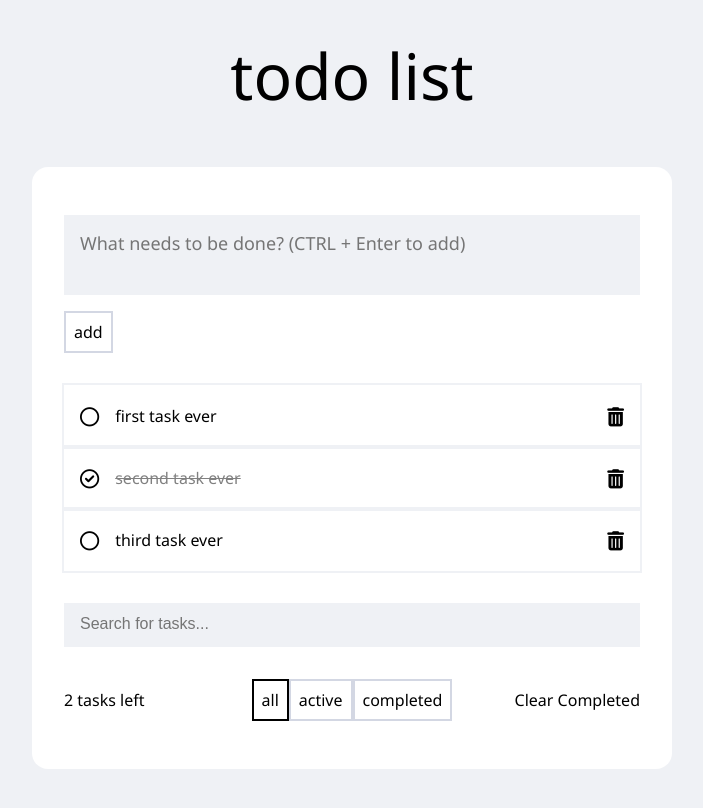
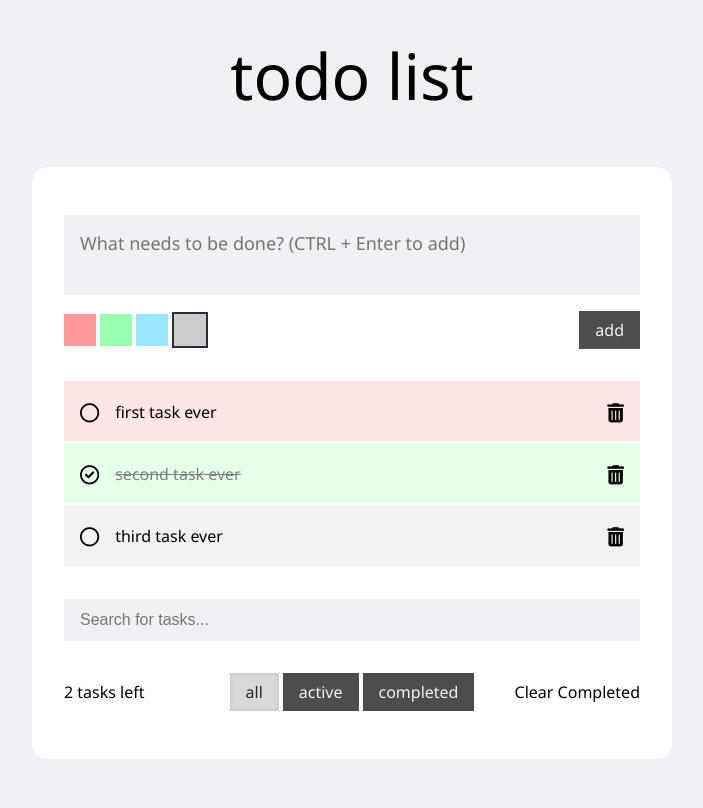
Before and after one commit to joseph-bravo/practice-react-scss-todolist, a React (Vite) app: page / in a window 1280 px wide. Shown: the top 808 px of the page, without its empty margins (288-991 px from the left). Built offline with nearby package versions, Linux system fonts and the light colour scheme.

Commit message:
complete color functionality

```diff
--- a/src/App.tsx
+++ b/src/App.tsx
@@ -39,18 +39,20 @@ export function App() {
   const list = useAutoAnimateCustom();
   const form = useRef(null);
 
-  const formSchema = { content: '' };
+  const formSchema = { content: '', color: 'neutral' };
   const [formInput, setFormInput] = useState(formSchema);
 
   const handleFormInputChange = ({ target: { name, value } }) => {
     setFormInput({ ...formInput, [name]: value });
   };
 
+  console.log(formInput);
+
   const handleSubmit = (event: FormEvent) => {
     event.preventDefault();
-    const { content } = formInput;
+    const { content, color } = formInput;
     const id = uuidv4();
-    setTasks([...tasks, { content: content.trim(), done: false, id }]);
+    setTasks([...tasks, { content: content.trim(), done: false, color, id }]);
     setFormInput(formSchema);
   };
 
@@ -98,6 +100,26 @@ export function App() {
               placeholder="What needs to be done? (CTRL + Enter to add)"
             />
             <div className="controls">
+              <div className="color-selection">
+                {colorOptions.map(color => {
+                  return (
+                    <button
+                      key={color}
+                      onClick={e => {
+                        e.preventDefault();
+                        handleFormInputChange({
+                          target: { name: 'color', value: color }
+                        });
+                      }}
+                      name="color"
+                      value={color}
+                      className={`color-select-${color} ${
+                        formInput.color === color ? 'selected' : ''
+                      }`}
+                    />
+                  );
+                })}
+              </div>
               <button type="submit">add</button>
             </div>
           </form>
--- a/src/components/ListItem.tsx
+++ b/src/components/ListItem.tsx
@@ -22,14 +22,14 @@ export function ListItem(props: {
   deleteTask: Function;
 }) {
   const {
-    todo: { id, done, content },
+    todo: { id, done, content, color },
     toggleTask,
     deleteTask
   } = props;
   const text = useMemo(() => addBreaks(content), [content]);
   console.log('hi');
   return (
-    <li>
+    <li className={`color-${color}`}>
       <button className="toggle" onClick={() => toggleTask(id)}>
         <i
           className={`fa-regular ${done ? 'fa-circle-check' : 'fa-circle'}`}
--- a/src/lib/default-todos.ts
+++ b/src/lib/default-todos.ts
@@ -2,9 +2,9 @@ import { v4 as uuidv4 } from 'uuid';
 import { Todo } from './types';
 
 const dummyTodos: Todo[] = [
-  { content: 'first task ever', done: false },
-  { content: 'second task ever', done: true },
-  { content: 'third task ever', done: false }
+  { content: 'first task ever', done: false, color: 'red' },
+  { content: 'second task ever', done: true, color: 'green' },
+  { content: 'third task ever', done: false, color: 'neutral' }
 ];
 
 function initializeTodo(todo: Todo): Todo {
--- a/src/lib/types.d.ts
+++ b/src/lib/types.d.ts
@@ -1,7 +1,7 @@
 export interface Todo {
   content: string;
   done: boolean;
+  color: string | 'red' | 'green' | 'blue' | 'neutral';
   id?: string;
-  color?: 'red' | 'green' | 'blue' | null;
 }
 export type TodosView = 'all' | 'active' | 'completed';
--- a/src/styles/app.scss
+++ b/src/styles/app.scss
@@ -2,6 +2,22 @@
 
 $background: hsl(228, 22%, 95%);
 $background-100: hsl(228, 22%, 86%);
+$selected: hsl(228, 22%, 20%);
+$done: hsl(0, 0%, 50%);
+$border: hsl(0, 0%, 100%);
+$red: hsl(0, 100%, 95%);
+$red-darker: hsl(0, 100%, 80%);
+$green: hsl(134, 100%, 95%);
+$green-darker: hsl(134, 100%, 80%);
+$blue: hsl(195, 100%, 95%);
+$blue-darker: hsl(195, 100%, 80%);
+$neutral: hsl(0, 0%, 95%);
+$neutral-darker: hsl(0, 0%, 80%);
+
+$box-btn-bg: hsl(0, 0%, 30%);
+$box-btn-content: hsl(0, 0%, 95%);
+$box-btn-selected-bg: hsl(0, 0%, 85%);
+$box-btn-selected-content: hsl(0, 0%, 15%);
 
 @mixin textinput {
   display: block;
@@ -18,13 +34,20 @@ body {
 }
 
 button {
-  all: unset;
-  cursor: pointer;
-  user-select: none;
+  &:focus-visible {
+    outline: solid 2px $selected;
+  }
+}
 
-  &:focus-visible {
-    background: $background;
-  }
+@mixin boxbutton {
+  color: $box-btn-content;
+  background: $box-btn-bg;
+}
+
+@mixin boxbutton-active {
+  color: $box-btn-selected-content;
+  background: $box-btn-selected-bg;
+  box-shadow: inset 0 0 5px hsl(0, 0%, 75%);
 }
 
 header {
@@ -36,6 +59,7 @@ header {
     text-align: center;
   }
 }
+
 main {
   padding: 1rem 1rem 4rem;
   .main-card {
@@ -49,19 +73,45 @@ main {
       textarea {
         @include textinput();
       }
-      button {
-        padding: 0.5rem;
-        border: $background-100 solid 2px;
-        &.selected {
-          border: black solid 2px;
-        }
-      }
 
       .controls {
         padding-top: 1rem;
         display: flex;
         justify-content: space-between;
         align-items: center;
+
+        .color-selection {
+          display: flex;
+          align-items: center;
+          gap: 0.25rem;
+
+          button {
+            width: 2rem;
+            height: 2rem;
+
+            &.color-select-red {
+              background: $red-darker;
+            }
+            &.color-select-green {
+              background: $green-darker;
+            }
+            &.color-select-blue {
+              background: $blue-darker;
+            }
+            &.color-select-neutral {
+              background: $neutral-darker;
+            }
+
+            &.selected {
+              border: $selected solid 2px;
+            }
+          }
+        }
+
+        > button {
+          @include boxbutton();
+          padding: 0.5rem 1rem;
+        }
       }
     }
 
@@ -74,10 +124,23 @@ main {
         display: flex;
         align-items: center;
         padding: 0.5rem;
-        outline: 2px solid $background;
+        outline: 2px solid $border;
+
+        &.color-red {
+          background: $red;
+        }
+        &.color-green {
+          background: $green;
+        }
+        &.color-blue {
+          background: $blue;
+        }
+        &.color-neutral {
+          background: $neutral;
+        }
 
         &.placeholder-todo {
-          padding: 1rem;
+          padding: 0.5rem;
           text-align: center;
           .content {
             margin: auto;
@@ -97,7 +160,7 @@ main {
           flex: auto;
           padding: 0.75rem 0.5rem;
           &.done {
-            color: gray;
+            color: $done;
             text-decoration: line-through;
           }
         }
@@ -125,15 +188,15 @@ main {
       align-items: center;
       justify-items: center;
       padding: 2rem 0 0;
-      border-top: $background solid 2px;
 
       .filter {
         display: flex;
+        gap: 0.25rem;
         button {
-          padding: 0.5rem;
-          border: $background-100 solid 2px;
+          @include boxbutton();
+          padding: 0.5rem 1rem;
           &.selected {
-            border: black solid 2px;
+            @include boxbutton-active();
           }
         }
       }
--- a/src/styles/reset.scss
+++ b/src/styles/reset.scss
@@ -1,9 +1,3 @@
-* {
-  box-sizing: border-box;
-  margin: 0;
-  padding: 0;
-}
-
 ul,
 li {
   all: unset;
@@ -14,3 +8,15 @@ li {
 textarea {
   font-family: 'Segoe UI', Tahoma, Geneva, Verdana, sans-serif;
 }
+
+button {
+  all: unset;
+  cursor: pointer;
+  user-select: none;
+}
+
+* {
+  box-sizing: border-box;
+  margin: 0;
+  padding: 0;
+}
```
